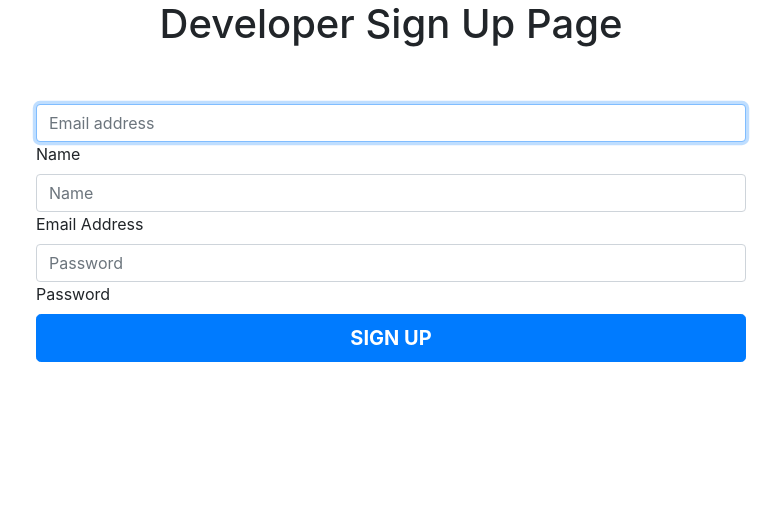
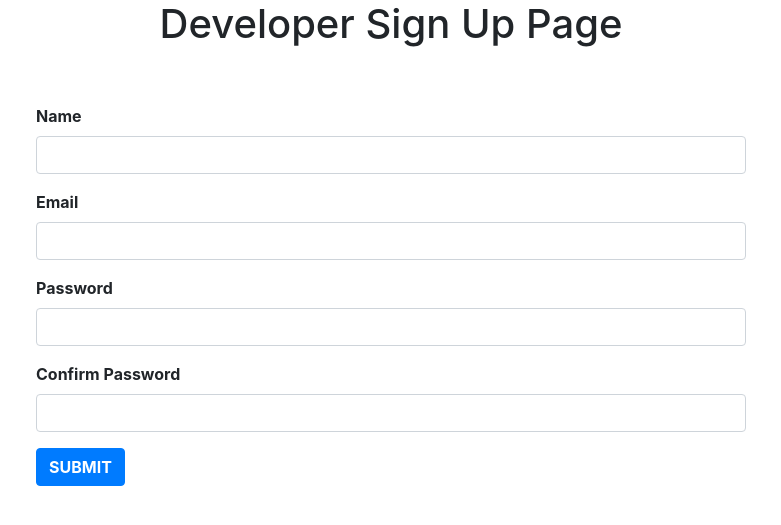
Before and after one commit to SamirIbrahimzade/cs353, a Flask app: page /devSignUp.html in a window 1280 px wide. Shown: the top 525 px of the page, without its empty margins (249-1030 px from the left). Run offline with Flask 2, Linux system fonts and the light colour scheme; some libraries are stand-ins or nearby versions.

Commit message:
Added sign up for developer

```diff
--- a/app.py
+++ b/app.py
@@ -1,19 +1,67 @@
-from flask import Flask, render_template
+from flask import Flask, render_template, flash, redirect, url_for, session, logging, request
+from flask_mysqldb import MySQL
+from wtforms import Form, StringField, TextAreaField, PasswordField, validators
+from passlib.hash import sha256_crypt
 
 app = Flask(__name__)
 app.debug = True
+
+# MYSQL configuration
+app.config['MYSQL_HOST'] = 'localhost'
+app.config['MYSQL_USER'] = 'root'
+app.config['MYSQL_PASSWORD'] = '1234'
+app.config['MYSQL_DB'] = 'db'
+app.config['MYSQL_CURSORCLASS'] = 'DictCursor'
+
+userid = 0
+
+# Initialize db
+mysql = MySQL(app)
+
 
 @app.route("/")
 def index():
     return render_template("index.html")
 
+class RegisterForm(Form):
+    name = StringField('Name', [validators.Length(min=1, max=50)])
+    username = StringField('Username', [validators.Length(min=4, max=25)])
+    email = StringField('Email', [validators.Length(min=6, max=50)])
+    password = PasswordField('Password', [validators.DataRequired(),
+                validators.EqualTo('confirm', message="Passwords do not match!")])
+    confirm = PasswordField('Confirm Password')
+
+
+@app.route("/devSignUp.html", methods=['GET', 'POST'])
+def devSignUp():
+    form = RegisterForm(request.form)
+    print("here")
+    if request.method == 'POST':
+        name = form.name.data
+        email = form.email.data
+        password = sha256_crypt.encrypt(str(form.password.data))
+
+        # Create cursor
+        cur = mysql.connection.cursor()
+        cur.execute("INSERT INTO User(name, email, password) VALUES(%s, %s, %s)", (name, email, password))
+
+        # Commit to DB
+        mysql.connection.commit()
+
+        # Close connection
+        cur.close()
+
+        flash("You are now registered successfully", 'success')
+
+        print("here22")
+        return redirect(url_for('index'))
+    return render_template("devSignUp.html", form = form)
+
 @app.route("/devSignIn.html")
 def devSignIn():
     return render_template("devSignIn.html")
 
-@app.route("/devSignUp.html")
-def devSignUp():
-    return render_template("devSignUp.html")
+
 
 @app.route("/adminSignIn.html")
 def adminSignIn():
@@ -52,4 +100,5 @@ def discussion(id):
     return render_template("discussion.html", id = id)
 
 if __name__== '__main__':
+    app.secret_key = "difficult"
     app.run()
--- a/templates/devSignUp.html
+++ b/templates/devSignUp.html
@@ -16,22 +16,21 @@
         <div class="container">
           <div class="row">
             <div class="col-md-9 col-lg-8 mx-auto">
-              <form>
-                <div class="form-label-group">
-                  <input type="name" id="inputName" class="form-control" placeholder="Email address" required autofocus>
-                  <label for="inputName">Name</label>
+                {% from "includes/_formhelpers.html" import render_field %}
+              <form method="POST" action="">
+                <div class="form-group">
+                    {{render_field(form.name, class_="form-control")}}
                 </div>
-                <div class="form-label-group">
-                  <input type="email" id="inputEmail" class="form-control" placeholder="Name" required>
-                  <label for="inputEmail">Email Address</label>
+                <div class="form-group">
+                    {{render_field(form.email, class_="form-control")}}
                 </div>
-                <div class="form-label-group">
-                  <input type="password" id="inputPassword" class="form-control" placeholder="Password" required>
-                  <label for="inputPassword">Password</label>
+                <div class="form-group">
+                    {{render_field(form.password, class_="form-control")}}
                 </div>
-                <a href="devHome.html">
-                    <button class="btn btn-lg btn-primary btn-block btn-login text-uppercase font-weight-bold mb-2" type="submit">Sign Up</button>
-                </a>
+                <div class="form-group">
+                    {{render_field(form.confirm, class_="form-control")}}
+                </div>
+                <input class="btn btn-primary text-uppercase font-weight-bold mb-2" type="submit" value="submit"></input>
               </form>
             </div>
           </div>
--- /dev/null
+++ b/templates/includes/_formhelpers.html
@@ -0,0 +1,12 @@
+{% macro render_field(field) %}
+  <dt>{{ field.label }}
+  <dd>{{ field(**kwargs)|safe }}
+  {% if field.errors %}
+    <ul class=errors>
+    {% for error in field.errors %}
+      <li>{{ error }}</li>
+    {% endfor %}
+    </ul>
+  {% endif %}
+  </dd>
+{% endmacro %}
```
Also changed, not shown: _formhelpers.html (added, +12 -0 lines), templates/includes/_message.html (added, +7 -0 lines), templates/includes/_navbar.html (added, +14 -0 lines), templates/index.html (+6 -16 lines), templates/layout.html (added, +21 -0 lines).
